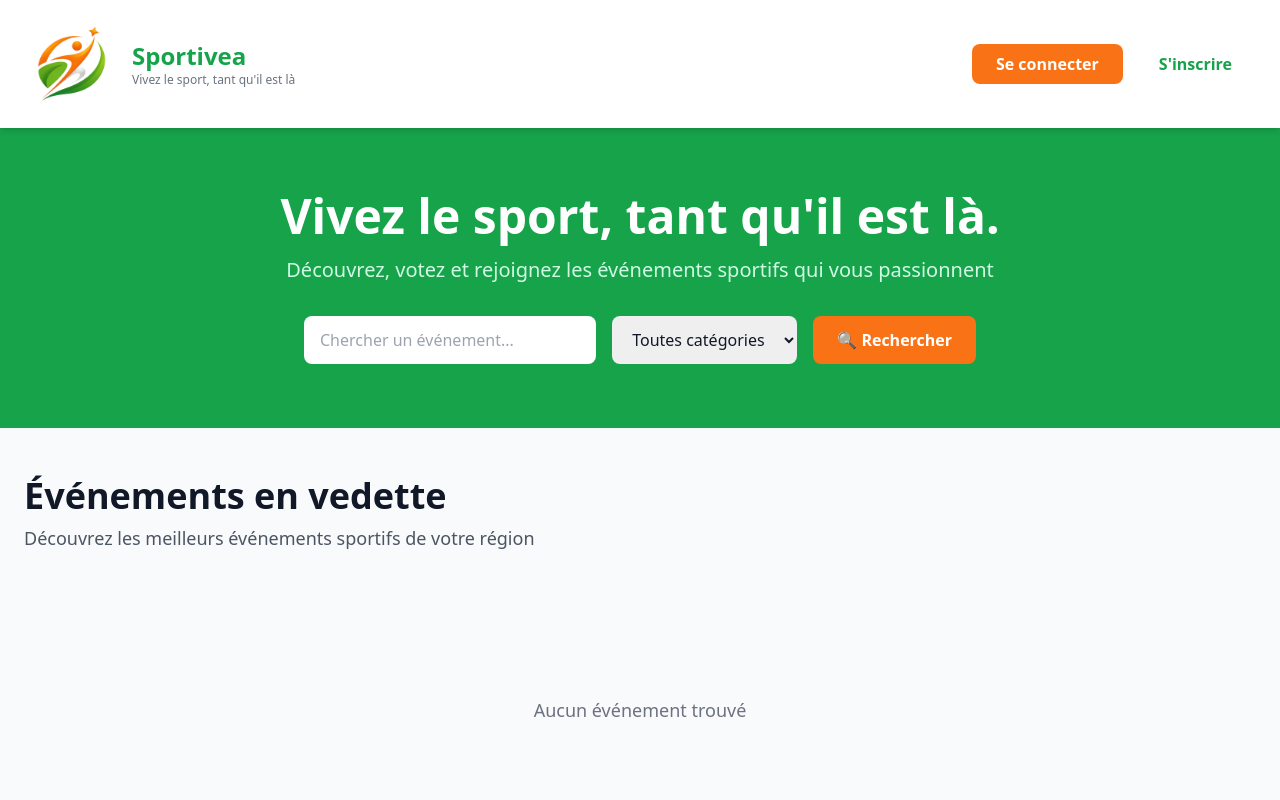
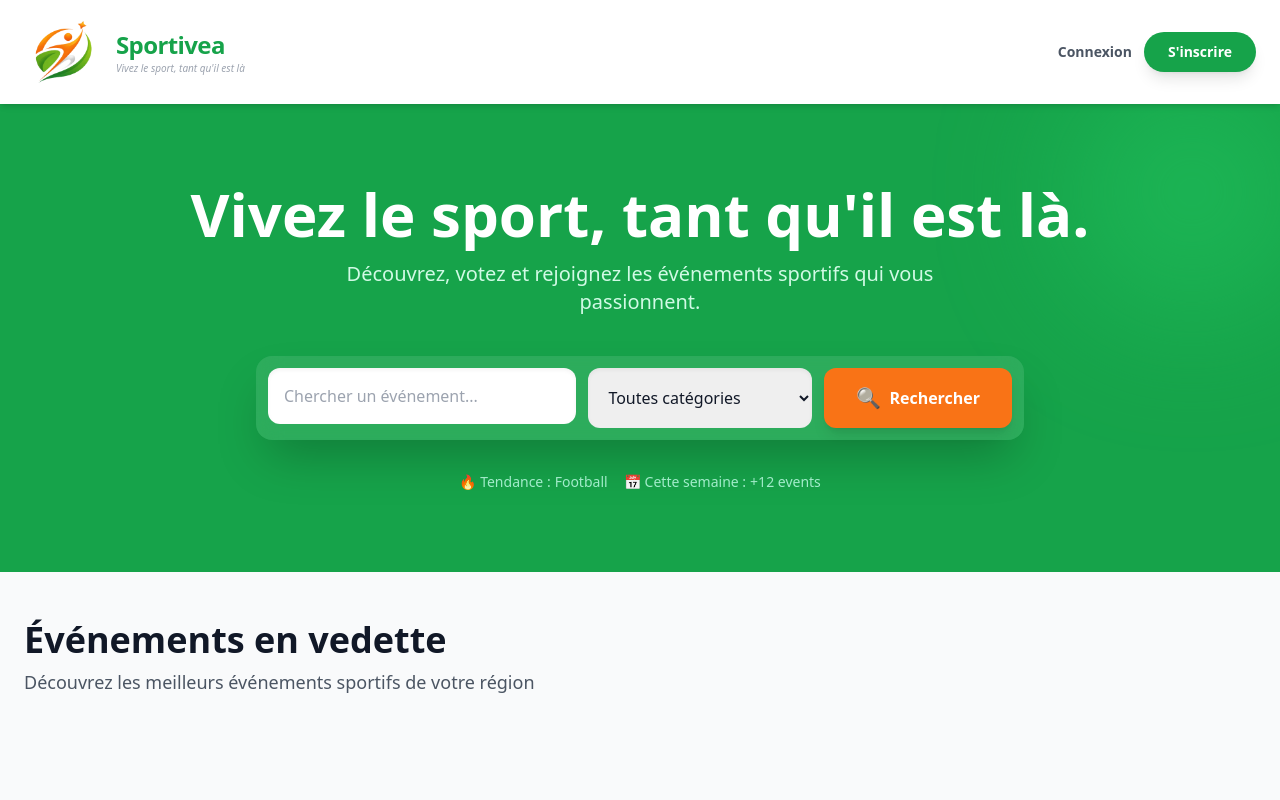
Before and after one commit to Evaninho/Sportivea, a website: page public/index.html in a window 1280 px wide. Shown: the top 800 px of the page. Drawn offline with nearby package versions, Linux system fonts and the light colour scheme; no server answers.

Commit message:
index responsiv

```diff
--- a/public/index.html
+++ b/public/index.html
@@ -1,5 +1,6 @@
 <!DOCTYPE html>
 <html lang="fr">
+
 <head>
   <meta charset="UTF-8">
   <meta name="viewport" content="width=device-width, initial-scale=1.0">
@@ -7,86 +8,122 @@
   <script src="https://cdn.tailwindcss.com"></script>
   <style>
     @keyframes fadeIn {
-      from { opacity: 0; transform: translateY(10px); }
-      to { opacity: 1; transform: translateY(0); }
+      from {
+        opacity: 0;
+        transform: translateY(10px);
       }
+
+      to {
+        opacity: 1;
+        transform: translateY(0);
+      }
+    }
+
     .card-event {
       animation: fadeIn 0.3s ease-out;
     }
+
     .card-event:hover {
       transform: translateY(-5px);
     }
   </style>
 </head>
+
 <body class="bg-gray-50">
 
   <!-- ============ HEADER ============ -->
-<header class="bg-white shadow-md sticky top-0 z-50">
-  <nav class="max-w-7xl mx-auto px-6 py-4 flex justify-between items-center">
-    <div class="flex items-center gap-3">
-      <img src="./img/logo_sportivea-removebg-preview.png" alt="Logo Sportivea" class="h-24 w-24">
+  <header class="bg-white/90 backdrop-blur-md shadow-md sticky top-0 z-50">
+    <nav class="max-w-7xl mx-auto px-4 sm:px-6 py-3">
+      <div class="flex justify-between items-center">
+
+        <div class="flex items-center gap-3 cursor-pointer" onclick="window.location.reload()">
+          <img src="./img/logo_sportivea-removebg-preview.png" alt="Logo Sportivea" class="h-14 w-14 sm:h-20 sm:w-20">
           <div>
-        <h1 class="text-2xl font-bold text-green-600">Sportivea</h1>
-        <p class="text-xs text-gray-500">Vivez le sport, tant qu'il est là</p>
+            <h1 class="text-xl sm:text-2xl font-bold text-green-600 leading-none tracking-tight">Sportivea</h1>
+            <p class="hidden sm:block text-[10px] text-gray-400 font-medium italic">Vivez le sport, tant qu'il est là
+            </p>
           </div>
         </div>
 
-    <!-- BOUTONS DROITE (LOGIN/Profil + Ajouter) -->
-    <div class="flex items-center gap-4">
-      <!-- AVANT CONNEXION -->
-      <div id="auth-buttons" class="flex gap-3">
-        <button
-          onclick="openLoginModal()"
-          class="bg-orange-500 text-white px-6 py-2 rounded-lg hover:bg-orange-700 transition font-semibold"
-        >
-        Se connecter
+        <div class="hidden md:flex items-center gap-4">
+          <div id="auth-buttons" class="flex items-center gap-3">
+            <button onclick="openLoginModal()"
+              class="text-sm font-bold text-gray-600 hover:text-orange-500 transition">Connexion</button>
+            <button onclick="openRegisterModal()"
+              class="bg-green-600 text-white px-6 py-2.5 rounded-full text-sm font-bold shadow-lg hover:bg-green-700 transition active:scale-95">S'inscrire</button>
+          </div>
+
+          <div id="user-section" class="hidden flex items-center gap-3">
+            <span class="bg-gray-100 px-4 py-2 rounded-full text-sm font-bold text-gray-700">
+              👤 <span id="username-display"></span>
+            </span>
+            <button onclick="openModal()"
+              class="bg-orange-500 text-white px-5 py-2.5 rounded-full text-sm font-bold shadow-lg hover:bg-orange-600 transition">+
+              Ajouter</button>
+            <button onclick="logout()"
+              class="p-2.5 bg-gray-100 text-gray-500 hover:text-red-600 rounded-full transition">
+              <svg xmlns="http://www.w3.org/2000/svg" class="h-5 w-5" fill="none" viewBox="0 0 24 24"
+                stroke="currentColor">
+                <path stroke-linecap="round" stroke-linejoin="round" stroke-width="2"
+                  d="M17 16l4-4m0 0l-4-4m4 4H7m6 4v1a3 3 0 01-3 3H6a3 3 0 01-3-3V7a3 3 0 013-3h4a3 3 0 013 3v1" />
+              </svg>
             </button>
-        <button
-          onclick="openRegisterModal()"
-          class=" text-green-600 px-6 py-2 rounded-lg hover:bg-gray-300 transition font-semibold"
-        >
-        S'inscrire
+          </div>
+        </div>
+
+        <button id="burger-btn"
+          class="md:hidden p-2 text-gray-600 focus:outline-none transition-transform active:scale-90">
+          <svg id="burger-icon" xmlns="http://www.w3.org/2000/svg" class="h-8 w-8" fill="none" viewBox="0 0 24 24"
+            stroke="currentColor">
+            <path stroke-linecap="round" stroke-linejoin="round" stroke-width="2" d="M4 6h16M4 12h16M4 18h16" />
+          </svg>
         </button>
       </div>
 
-      <!-- APRÈS CONNEXION -->
-      <div id="user-section" class="hidden flex gap-4 items-center">
-        <span class="text-gray-700 font-semibold">👤 <span id="username-display"></span></span>
-        <button
-          onclick="openModal()"
-          class="bg-green-600 text-white px-6 py-2 rounded-lg hover:bg-emerald-700 transition font-semibold"
-        >
-          + Ajouter
-        </button>
-        <button
-          onclick="logout()"
-          class="bg-orange-800 text-white px-6 py-2 rounded-lg hover:bg-red-700 transition font-semibold"
-        >
-        Déconnexion
-        </button>
+      <div id="mobile-menu"
+        class="hidden md:hidden flex flex-col gap-4 pt-4 pb-6 border-t border-gray-100 mt-2 animate-fade-in">
+        <div id="auth-buttons-mobile" class="flex flex-col gap-3">
+          <button onclick="openLoginModal(); toggleMenu()"
+            class="w-full text-center py-3 font-bold text-gray-700 border border-gray-200 rounded-xl">Connexion</button>
+          <button onclick="openRegisterModal(); toggleMenu()"
+            class="w-full bg-green-600 text-white py-4 rounded-xl font-bold shadow-md">S'inscrire</button>
+        </div>
+
+        <div id="user-section-mobile" class="hidden flex flex-col gap-3">
+          <div class="bg-gray-50 p-4 rounded-xl flex items-center justify-between">
+            <span class="font-bold text-gray-700 text-sm">👤 <span id="username-display-mobile"></span></span>
+            <span class="text-[10px] text-green-600 font-black uppercase tracking-widest">Connecté</span>
+          </div>
+          <button onclick="openModal(); toggleMenu()"
+            class="w-full bg-orange-500 text-white py-4 rounded-xl font-bold shadow-md">+ Créer un événement</button>
+          <button onclick="logout()" class="w-full text-red-500 py-2 font-bold text-center text-sm">Déconnexion</button>
         </div>
       </div>
     </nav>
   </header>
 
   <!-- ============ HERO SECTION ============ -->
-<section class="bg-green-600 text-white py-16 px-6">
-  <div class="max-w-7xl mx-auto text-center">
-    <h2 class="text-5xl font-bold mb-4">Vivez le sport, tant qu'il est là.</h2>
-    <p class="text-xl text-emerald-100 mb-8">Découvrez, votez et rejoignez les événements sportifs qui vous passionnent</p>
+  <section class="bg-green-600 text-white py-12 px-4 sm:py-20 sm:px-6 relative overflow-hidden">
+    <div class="absolute top-0 right-0 -mt-10 -mr-10 w-64 h-64 bg-green-500 rounded-full blur-3xl opacity-50"></div>
 
-    <!-- Barre de recherche -->
-    <div class="flex gap-4 max-w-2xl mx-auto">
-      <input
-        type="text"
-        id="search"
-        placeholder="Chercher un événement..."
-        class="flex-1 px-4 py-3 rounded-lg text-gray-900 focus:outline-none focus:ring-2 focus:ring-orange-500"
-      >
-      <select
-        id="filter-category"
-        class="px-4 py-3 rounded-lg text-gray-900 focus:outline-none focus:ring-2 focus:ring-orange-500"
-      >
+    <div class="max-w-7xl mx-auto text-center relative z-10">
+      <h2 class="text-3xl sm:text-5xl lg:text-6xl font-extrabold mb-4 leading-tight">
+        Vivez le sport, <br class="sm:hidden"> tant qu'il est là.
+      </h2>
+      <p class="text-lg sm:text-xl text-emerald-100 mb-10 max-w-2xl mx-auto">
+        Découvrez, votez et rejoignez les événements sportifs qui vous passionnent.
+      </p>
+
+      <div
+        class="flex flex-col md:flex-row gap-3 max-w-3xl mx-auto bg-white/10 p-2 sm:p-3 rounded-2xl backdrop-blur-md shadow-2xl">
+
+        <div class="relative flex-1">
+          <input type="text" id="search" placeholder="Chercher un événement..."
+            class="w-full pl-4 pr-4 py-3 sm:py-4 rounded-xl text-gray-900 focus:outline-none focus:ring-4 focus:ring-orange-500/50 transition-all border-none shadow-inner">
+        </div>
+
+        <select id="filter-category"
+          class="w-full md:w-56 px-4 py-3 sm:py-4 rounded-xl text-gray-900 focus:outline-none focus:ring-4 focus:ring-orange-500/50 transition-all cursor-pointer font-medium border-none shadow-inner">
           <option value="">Toutes catégories</option>
           <option value="Football">Football</option>
           <option value="Running">Running</option>
@@ -94,14 +131,20 @@
           <option value="Basketball">Basketball</option>
           <option value="Natation">Natation</option>
           <option value="Escalade">Escalade</option>
-        <option value="Autres">Autre</option>
+          <option value="Autres">Autres</option>
         </select>
-      <button
-        onclick="filterEvents()"
-        class="bg-orange-500 text-white px-6 py-3 rounded-lg hover:bg-orange-600 transition font-semibold"
-      >
-        🔍 Rechercher
+
+        <button onclick="filterEvents()"
+          class="w-full md:w-auto bg-orange-500 text-white px-8 py-3 sm:py-4 rounded-xl hover:bg-orange-600 active:scale-95 transition-all font-bold shadow-lg flex items-center justify-center gap-2">
+          <span class="text-xl">🔍</span>
+          <span class="md:hidden lg:inline">Rechercher</span>
         </button>
+
+      </div>
+
+      <div class="mt-8 flex justify-center gap-4 text-xs sm:text-sm font-medium text-emerald-200">
+        <span class="flex items-center gap-1">🔥 <span class="hidden sm:inline">Tendance :</span> Football</span>
+        <span class="flex items-center gap-1">📅 <span class="hidden sm:inline">Cette semaine :</span> +12 events</span>
       </div>
     </div>
   </section>
@@ -163,53 +206,40 @@
 
         <div>
           <label class="block text-sm font-semibold text-gray-900 mb-2">Email *</label>
-        <input
-          type="email"
-          id="login-email"
-          placeholder="votre@email.com"
-          required
-          class="w-full px-4 py-3 border border-gray-300 rounded-lg focus:outline-none focus:ring-2 focus:ring-green-600"
-        >
+          <input type="email" id="login-email" placeholder="votre@email.com" required
+            class="w-full px-4 py-3 border border-gray-300 rounded-lg focus:outline-none focus:ring-2 focus:ring-green-600">
         </div>
 
         <div>
           <label class="block text-sm font-semibold text-gray-900 mb-2">Mot de passe *</label>
-        <input
-          type="password"
-          id="login-password"
-          placeholder="••••••••"
-          required
-          class="w-full px-4 py-3 border border-gray-300 rounded-lg focus:outline-none focus:ring-2 focus:ring-green-600"
-        >
+          <input type="password" id="login-password" placeholder="••••••••" required
+            class="w-full px-4 py-3 border border-gray-300 rounded-lg focus:outline-none focus:ring-2 focus:ring-green-600">
         </div>
 
         <div id="login-error" class="hidden bg-red-100 border border-red-400 text-red-700 px-4 py-3 rounded"></div>
 
         <div class="flex gap-4 justify-end pt-4 border-t">
-        <button
-          type="button"
-          onclick="closeLoginModal()"
-          class="px-6 py-3 border border-gray-300 rounded-lg text-gray-900 font-semibold hover:bg-gray-50"
-        >
+          <button type="button" onclick="closeLoginModal()"
+            class="px-6 py-3 border border-gray-300 rounded-lg text-gray-900 font-semibold hover:bg-gray-50">
             Annuler
           </button>
-        <button
-          type="submit"
-          class="px-6 py-3 bg-orange-500 text-white rounded-lg font-semibold hover:bg-orange-700 transition"
-        >
+          <button type="submit"
+            class="px-6 py-3 bg-orange-500 text-white rounded-lg font-semibold hover:bg-orange-700 transition">
             Connexion
           </button>
         </div>
 
         <p class="text-center text-gray-600 text-sm">
-        Pas de compte? <button type="button" onclick="switchToRegister()" class="text-green-600 hover:underline font-semibold">S'inscrire</button>
+          Pas de compte? <button type="button" onclick="switchToRegister()"
+            class="text-green-600 hover:underline font-semibold">S'inscrire</button>
         </p>
       </form>
     </div>
   </div>
 
   <!-- ============ MODAL INSCRIPTION ============ -->
-<div id="register-modal" class="hidden fixed inset-0 bg-black bg-opacity-50 flex items-center justify-center z-50 p-4">
+  <div id="register-modal"
+    class="hidden fixed inset-0 bg-black bg-opacity-50 flex items-center justify-center z-50 p-4">
     <div class="bg-white rounded-lg shadow-xl max-w-md w-full">
 
       <div class="bg-green-600 text-white p-6 flex justify-between items-center">
@@ -221,57 +251,38 @@
 
         <div>
           <label class="block text-sm font-semibold text-gray-900 mb-2">Pseudo *</label>
-        <input
-          type="text"
-          id="register-username"
-          placeholder="votrepseudo"
-          required
-          class="w-full px-4 py-3 border border-gray-300 rounded-lg focus:outline-none focus:ring-2 focus:ring-green-600"
-        >
+          <input type="text" id="register-username" placeholder="votrepseudo" required
+            class="w-full px-4 py-3 border border-gray-300 rounded-lg focus:outline-none focus:ring-2 focus:ring-green-600">
         </div>
 
         <div>
           <label class="block text-sm font-semibold text-gray-900 mb-2">Email *</label>
-        <input
-          type="email"
-          id="register-email"
-          placeholder="votre@email.com"
-          required
-          class="w-full px-4 py-3 border border-gray-300 rounded-lg focus:outline-none focus:ring-2 focus:ring-green-600"
-        >
+          <input type="email" id="register-email" placeholder="votre@email.com" required
+            class="w-full px-4 py-3 border border-gray-300 rounded-lg focus:outline-none focus:ring-2 focus:ring-green-600">
         </div>
 
         <div>
           <label class="block text-sm font-semibold text-gray-900 mb-2">Mot de passe *</label>
-        <input
-          type="password"
-          id="register-password"
-          placeholder="••••••••"
-          required
-          class="w-full px-4 py-3 border border-gray-300 rounded-lg focus:outline-none focus:ring-2 focus:ring-green-600"
-        >
+          <input type="password" id="register-password" placeholder="••••••••" required
+            class="w-full px-4 py-3 border border-gray-300 rounded-lg focus:outline-none focus:ring-2 focus:ring-green-600">
         </div>
 
         <div id="register-error" class="hidden bg-red-100 border border-red-400 text-red-700 px-4 py-3 rounded"></div>
 
         <div class="flex gap-4 justify-end pt-4 border-t">
-        <button
-          type="button"
-          onclick="closeRegisterModal()"
-          class="px-6 py-3 border border-gray-300 rounded-lg text-gray-900 font-semibold hover:bg-gray-50"
-        >
+          <button type="button" onclick="closeRegisterModal()"
+            class="px-6 py-3 border border-gray-300 rounded-lg text-gray-900 font-semibold hover:bg-gray-50">
             Annuler
           </button>
-        <button
-          type="submit"
-          class="px-6 py-3 bg-orange-500 text-white rounded-lg font-semibold hover:bg-orange-700 transition"
-        >
+          <button type="submit"
+            class="px-6 py-3 bg-orange-500 text-white rounded-lg font-semibold hover:bg-orange-700 transition">
             Inscription
           </button>
         </div>
 
         <p class="text-center text-gray-600 text-sm">
-        Déjà inscrit? <button type="button" onclick="switchToLogin()" class="text-green-600 hover:underline font-semibold">Se connecter</button>
+          Déjà inscrit? <button type="button" onclick="switchToLogin()"
+            class="text-green-600 hover:underline font-semibold">Se connecter</button>
         </p>
       </form>
     </div>
@@ -290,43 +301,26 @@
 
         <div>
           <label class="block text-sm font-semibold text-gray-900 mb-2">Titre *</label>
-        <input
-          type="text"
-          id="title"
-          placeholder="ex: Tournoi de Football"
-          required
-          class="w-full px-4 py-3 border border-gray-300 rounded-lg focus:outline-none focus:ring-2 focus:ring-green-600"
-        >
+          <input type="text" id="title" placeholder="ex: Tournoi de Football" required
+            class="w-full px-4 py-3 border border-gray-300 rounded-lg focus:outline-none focus:ring-2 focus:ring-green-600">
         </div>
 
         <div>
           <label class="block text-sm font-semibold text-gray-900 mb-2">Description *</label>
-        <textarea
-          id="description"
-          placeholder="Décrivez votre événement..."
-          required
-          class="w-full px-4 py-3 border border-gray-300 rounded-lg focus:outline-none focus:ring-2 focus:ring-green-600 h-24"
-        ></textarea>
+          <textarea id="description" placeholder="Décrivez votre événement..." required
+            class="w-full px-4 py-3 border border-gray-300 rounded-lg focus:outline-none focus:ring-2 focus:ring-green-600 h-24"></textarea>
         </div>
 
         <div class="grid grid-cols-2 gap-4">
           <div>
             <label class="block text-sm font-semibold text-gray-900 mb-2">Lieu *</label>
-          <input
-            type="text"
-            id="location"
-            placeholder="ex: Stade Municipal"
-            required
-            class="w-full px-4 py-3 border border-gray-300 rounded-lg focus:outline-none focus:ring-2 focus:ring-green-600"
-          >
+            <input type="text" id="location" placeholder="ex: Stade Municipal" required
+              class="w-full px-4 py-3 border border-gray-300 rounded-lg focus:outline-none focus:ring-2 focus:ring-green-600">
           </div>
           <div>
             <label class="block text-sm font-semibold text-gray-900 mb-2">Catégorie *</label>
-          <select
-            id="category"
-            required
-            class="w-full px-4 py-3 border border-gray-300 rounded-lg focus:outline-none focus:ring-2 focus:ring-green-600"
-          >
+            <select id="category" required
+              class="w-full px-4 py-3 border border-gray-300 rounded-lg focus:outline-none focus:ring-2 focus:ring-green-600">
               <option value="">Sélectionner</option>
               <option value="Football">Football</option>
               <option value="Running">Running</option>
@@ -342,36 +336,23 @@
         <div class="grid grid-cols-2 gap-4">
           <div>
             <label class="block text-sm font-semibold text-gray-900 mb-2">Date *</label>
-          <input
-            type="date"
-            id="date"
-            required
-            class="w-full px-4 py-3 border border-gray-300 rounded-lg focus:outline-none focus:ring-2 focus:ring-green-600"
-          >
+            <input type="date" id="date" required
+              class="w-full px-4 py-3 border border-gray-300 rounded-lg focus:outline-none focus:ring-2 focus:ring-green-600">
           </div>
           <div>
             <label class="block text-sm font-semibold text-gray-900 mb-2">Heure *</label>
-          <input
-            type="time"
-            id="time"
-            required
-            class="w-full px-4 py-3 border border-gray-300 rounded-lg focus:outline-none focus:ring-2 focus:ring-green-600"
-          >
+            <input type="time" id="time" required
+              class="w-full px-4 py-3 border border-gray-300 rounded-lg focus:outline-none focus:ring-2 focus:ring-green-600">
           </div>
         </div>
 
         <div class="flex gap-4 justify-end pt-4 border-t">
-        <button
-          type="button"
-          onclick="closeModal()"
-          class="px-6 py-3 border border-gray-300 rounded-lg text-gray-900 font-semibold hover:bg-gray-50"
-        >
+          <button type="button" onclick="closeModal()"
+            class="px-6 py-3 border border-gray-300 rounded-lg text-gray-900 font-semibold hover:bg-gray-50">
             Annuler
           </button>
-        <button
-          type="submit"
-          class="px-6 py-3 bg-green-600 text-white rounded-lg font-semibold hover:bg-green-700 transition"
-        >
+          <button type="submit"
+            class="px-6 py-3 bg-green-600 text-white rounded-lg font-semibold hover:bg-green-700 transition">
             ✓ Créer l'événement
           </button>
         </div>
@@ -416,17 +397,12 @@
         </div>
 
         <div class="flex gap-4 justify-end pt-4 border-t">
-        <button
-          onclick="closeDetailModal()"
-          class="px-6 py-3 border border-gray-300 rounded-lg text-gray-900 font-semibold hover:bg-gray-50"
-        >
+          <button onclick="closeDetailModal()"
+            class="px-6 py-3 border border-gray-300 rounded-lg text-gray-900 font-semibold hover:bg-gray-50">
             Fermer
           </button>
-        <button
-          id="vote-button"
-          onclick="voteFromDetail()"
-          class="px-6 py-3 bg-orange-500 text-white rounded-lg font-semibold hover:bg-orange-600 transition"
-        >
+          <button id="vote-button" onclick="voteFromDetail()"
+            class="px-6 py-3 bg-orange-500 text-white rounded-lg font-semibold hover:bg-orange-600 transition">
             👍 Voter maintenant
           </button>
         </div>
@@ -437,6 +413,47 @@
 
   <script src="/js/auth.js"></script>
   <script src="/js/app.js"></script>
+  <script>
+    // --- GESTION DU MENU BURGER ---
+    const burgerBtn = document.getElementById('burger-btn');
+    const mobileMenu = document.getElementById('mobile-menu');
+    const burgerIcon = document.getElementById('burger-icon');
+
+    function toggleMenu() {
+      mobileMenu.classList.toggle('hidden');
+      // Change l'icône entre Burger et Croix (X)
+      if (mobileMenu.classList.contains('hidden')) {
+        burgerIcon.innerHTML = '<path stroke-linecap="round" stroke-linejoin="round" stroke-width="2" d="M4 6h16M4 12h16M4 18h16" />';
+      } else {
+        burgerIcon.innerHTML = '<path stroke-linecap="round" stroke-linejoin="round" stroke-width="2" d="M6 18L18 6M6 6l12 12" />';
+      }
+    }
+
+    if (burgerBtn) burgerBtn.addEventListener('click', toggleMenu);
+
+    // --- SYNCHRONISATION DES MENUS (IMPORTANT) ---
+    // Modifiez votre fonction showUserSection() existante pour inclure ceci :
+    const originalShowUserSection = showUserSection;
+    showUserSection = function () {
+      originalShowUserSection(); // Appelle l'ancienne fonction
+
+      // Met à jour la partie Mobile
+      document.getElementById('auth-buttons-mobile').classList.add('hidden');
+      document.getElementById('user-section-mobile').classList.remove('hidden');
+      document.getElementById('username-display-mobile').textContent = currentUser.username;
+    };
+
+    // Modifiez votre fonction showAuthButtons() existante :
+    const originalShowAuthButtons = showAuthButtons;
+    showAuthButtons = function () {
+      originalShowAuthButtons(); // Appelle l'ancienne fonction
+
+      // Met à jour la partie Mobile
+      document.getElementById('auth-buttons-mobile').classList.remove('hidden');
+      document.getElementById('user-section-mobile').classList.add('hidden');
+    };
+  </script>
 
 </body>
+
 </html>
```
Lines whose indentation alone changed are shown as unchanged.
